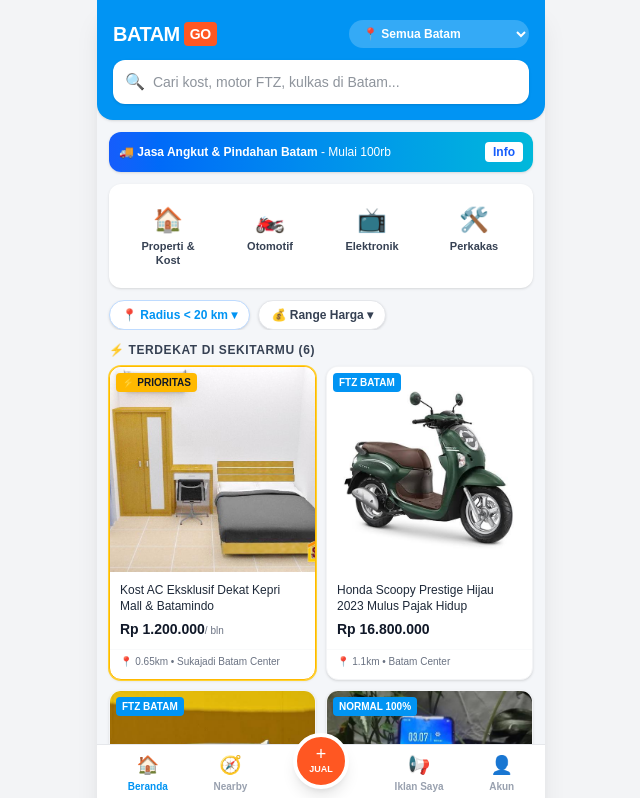
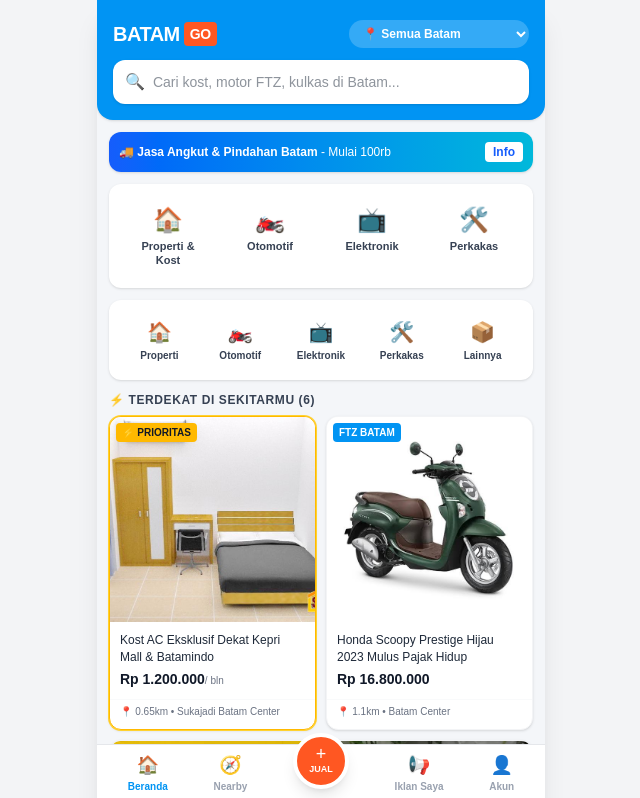
Before and after one commit to ptfoenig-blip/batam-go-app, a Next.js app: page / in a window 1280 px wide. Shown: the top 798 px of the page, without its empty margins (319-959 px from the left). Built offline with nearby package versions, Linux system fonts and the light colour scheme.

Commit message:
Update page.tsx

```diff
--- a/app/page.tsx
+++ b/app/page.tsx
@@ -231,10 +231,12 @@ export default function BatamGoApp() {
                   <button onClick={() => setSelectedCategory(selectedCategory === "elektronik" ? "semua" : "elektronik")} className={`flex flex-col items-center p-2 rounded-xl ${selectedCategory === "elektronik" ? "bg-blue-50 ring-1 ring-[#0194F3]" : ""}`}><span className="text-2xl mb-1">📺</span><span className="text-[11px] font-semibold text-gray-700 leading-tight">Elektronik</span></button>
                   <button onClick={() => setSelectedCategory(selectedCategory === "perkakas" ? "semua" : "perkakas")} className={`flex flex-col items-center p-2 rounded-xl ${selectedCategory === "perkakas" ? "bg-blue-50 ring-1 ring-[#0194F3]" : ""}`}><span className="text-2xl mb-1">🛠️</span><span className="text-[11px] font-semibold text-gray-700 leading-tight">Perkakas</span></button>
                 </div>
-                <div className="flex gap-2 px-3 mt-3 overflow-x-auto">
-                  <button onClick={() => setShowFilterSheet(true)} className="bg-white border border-blue-200 text-[#0194F3] text-xs font-bold px-3 py-1.5 rounded-full whitespace-nowrap shadow-sm">📍 Radius &lt; {maxRadius} km ▾</button>
-                  <button onClick={() => setShowFilterSheet(true)} className="bg-white border border-gray-200 text-gray-700 text-xs font-semibold px-3 py-1.5 rounded-full whitespace-nowrap shadow-sm">💰 {minPrice || maxPrice ? "Harga Difilter" : "Range Harga"} ▾</button>
-                  {selectedCategory !== "semua" && <button onClick={() => setSelectedCategory("semua")} className="bg-orange-100 text-[#FF5722] text-xs font-bold px-3 py-1.5 rounded-full whitespace-nowrap">✕ Reset</button>}
+                                <div className="bg-white mx-3 mt-3 p-3 rounded-xl shadow-sm grid grid-cols-5 gap-1 text-center">
+                  <button onClick={() => setSelectedCategory(selectedCategory === "properti" ? "semua" : "properti")} className={`flex flex-col items-center p-1.5 rounded-xl ${selectedCategory === "properti" ? "bg-blue-50 ring-1 ring-[#0194F3]" : ""}`}><span className="text-xl mb-1">🏠</span><span className="text-[10px] font-semibold text-gray-700 leading-tight">Properti</span></button>
+                  <button onClick={() => setSelectedCategory(selectedCategory === "otomotif" ? "semua" : "otomotif")} className={`flex flex-col items-center p-1.5 rounded-xl ${selectedCategory === "otomotif" ? "bg-blue-50 ring-1 ring-[#0194F3]" : ""}`}><span className="text-xl mb-1">🏍️</span><span className="text-[10px] font-semibold text-gray-700 leading-tight">Otomotif</span></button>
+                  <button onClick={() => setSelectedCategory(selectedCategory === "elektronik" ? "semua" : "elektronik")} className={`flex flex-col items-center p-1.5 rounded-xl ${selectedCategory === "elektronik" ? "bg-blue-50 ring-1 ring-[#0194F3]" : ""}`}><span className="text-xl mb-1">📺</span><span className="text-[10px] font-semibold text-gray-700 leading-tight">Elektronik</span></button>
+                  <button onClick={() => setSelectedCategory(selectedCategory === "perkakas" ? "semua" : "perkakas")} className={`flex flex-col items-center p-1.5 rounded-xl ${selectedCategory === "perkakas" ? "bg-blue-50 ring-1 ring-[#0194F3]" : ""}`}><span className="text-xl mb-1">🛠️</span><span className="text-[10px] font-semibold text-gray-700 leading-tight">Perkakas</span></button>
+                  <button onClick={() => setSelectedCategory(selectedCategory === "lainnya" ? "semua" : "lainnya")} className={`flex flex-col items-center p-1.5 rounded-xl ${selectedCategory === "lainnya" ? "bg-blue-50 ring-1 ring-[#0194F3]" : ""}`}><span className="text-xl mb-1">📦</span><span className="text-[10px] font-semibold text-gray-700 leading-tight">Lainnya</span></button>
                 </div>
                 <div className="px-3 mt-3">
                   <h2 className="text-xs font-extrabold text-gray-700 uppercase tracking-wider mb-2">⚡ Terdekat di Sekitarmu ({filteredAds.length})</h2>
```
